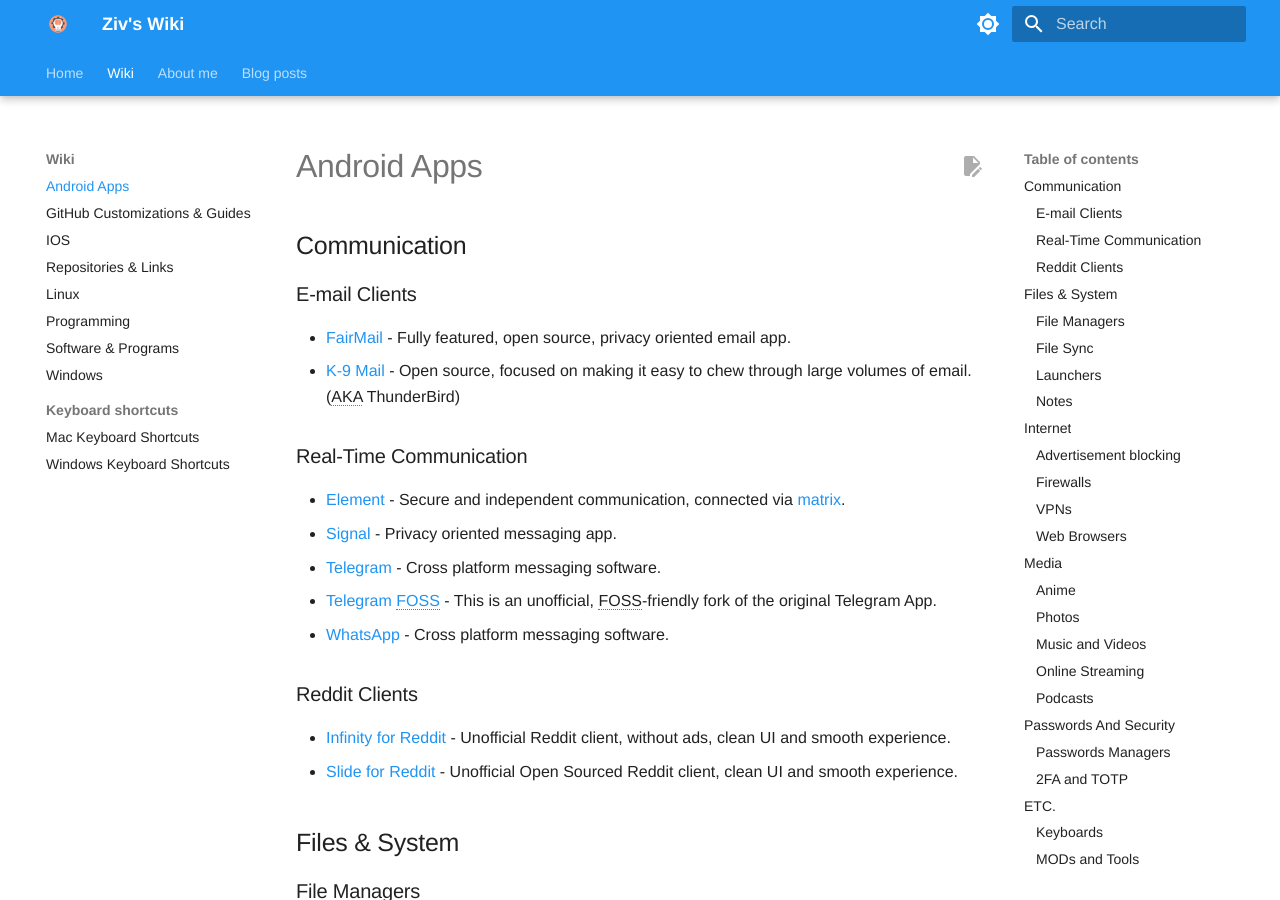
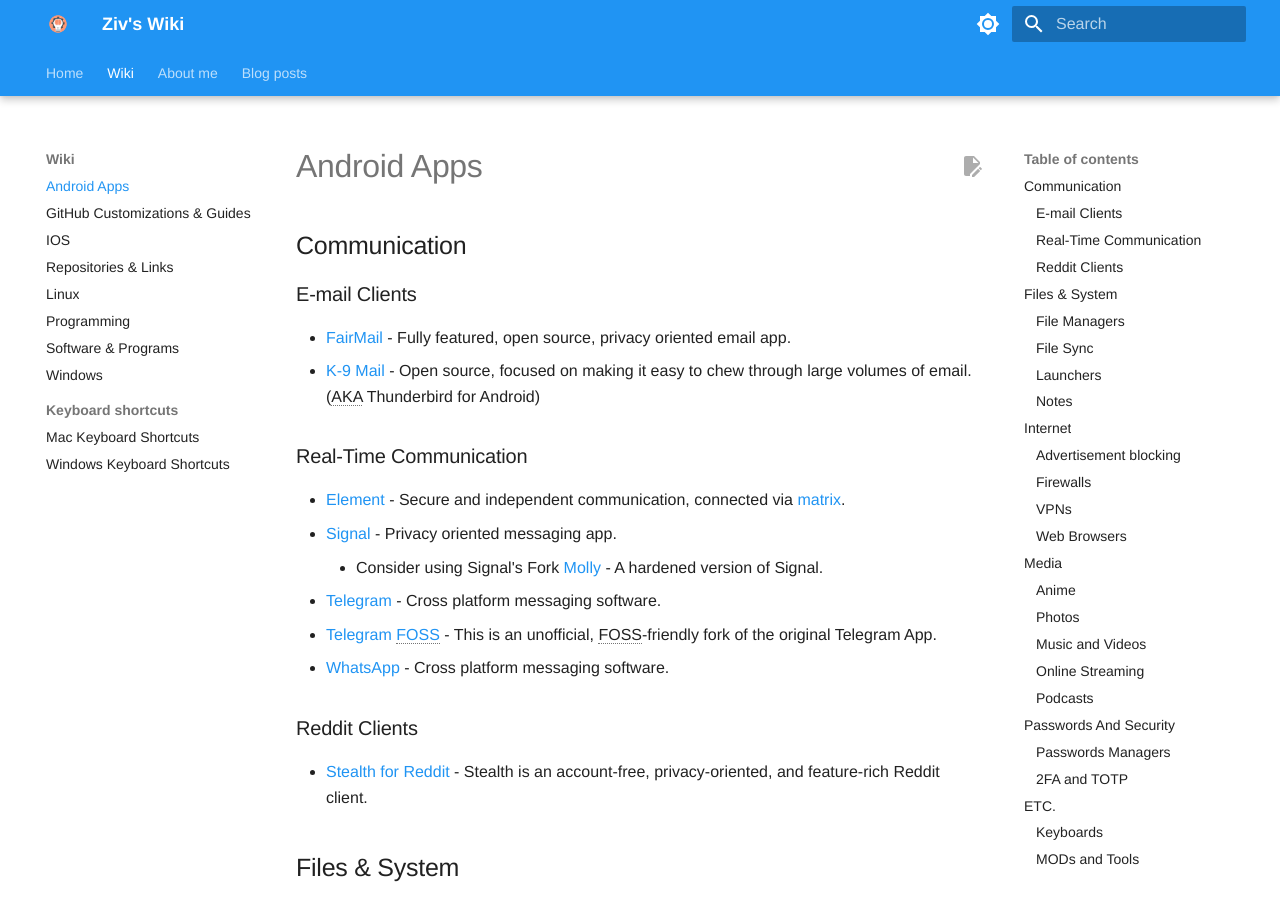
Before and after one commit to ZivSimchoni/Zwiki, an MkDocs documentation site: the page built from docs/Wiki/Android.md, in a window 1280 px wide and 900 px high. Built offline with MkDocs 1.6.1 and Material for MkDocs 9.7.7, drawn with Linux system fonts in a browser that asks for light colours; some web fonts are replaced.

Commit message:
Edit Reddit apps, Molly
Edit:
K-9's description

Add:
+ Add Stealth for Reddit
+ Add Molly - Signal's fork

Remove:
- Slide is deprecated due to changes over Reddit.
- Infinity for Reddit

```diff
--- a/docs/Wiki/Android.md
+++ b/docs/Wiki/Android.md
@@ -11,20 +11,20 @@
 ### E-mail Clients
 
 -   [FairMail](https://email.faircode.eu) - Fully featured, open source, privacy oriented email app.
--   [K-9 Mail](https://k9mail.app/download) - Open source, focused on making it easy to chew through large volumes of email. (AKA ThunderBird)
+-   [K-9 Mail](https://k9mail.app/download) - Open source, focused on making it easy to chew through large volumes of email. (AKA Thunderbird for Android)
 
 ### Real-Time Communication
 
 -   [Element](https://element.io/get-started#download) - Secure and independent communication, connected via [matrix](https://matrix.org/).
 -   [Signal](https://www.signal.org/download) - Privacy oriented messaging app.
+    - Consider using Signal's Fork [Molly](https://molly.im/) - A hardened version of Signal.
 -   [Telegram](https://telegram.org) - Cross platform messaging software.
 -   [Telegram FOSS](https://github.com/Telegram-FOSS-Team/Telegram-FOSS) - This is an unofficial, FOSS-friendly fork of the original Telegram App.
 -   [WhatsApp](https://www.whatsapp.com/download/) - Cross platform messaging software.
 
 ### Reddit Clients
 
--   [Infinity for Reddit](https://github.com/Docile-Alligator/Infinity-For-Reddit) - Unofficial Reddit client, without ads, clean UI and smooth experience.
--   [Slide for Reddit](https://play.google.com/store/apps/details?id=me.ccrama.redditslide) - Unofficial Open Sourced Reddit client, clean UI and smooth experience.
+-   [Stealth for Reddit](https://f-droid.org/packages/com.cosmos.unreddit/) -  Stealth is an account-free, privacy-oriented, and feature-rich Reddit client.
 
 ## Files & System
 
```
